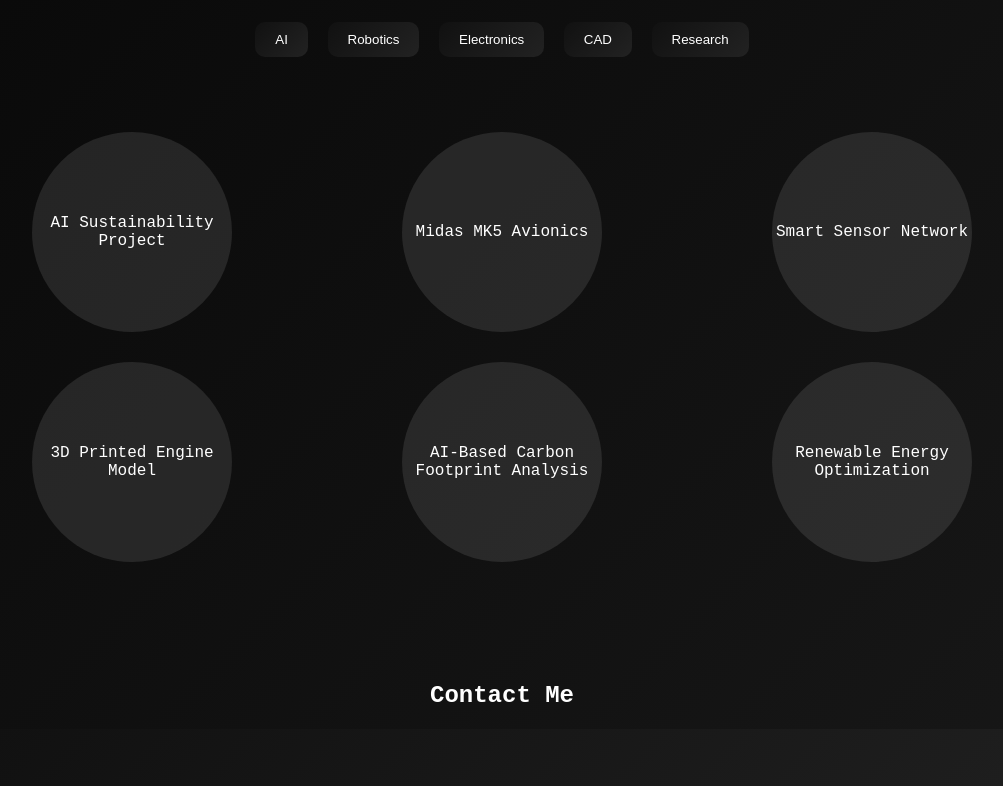
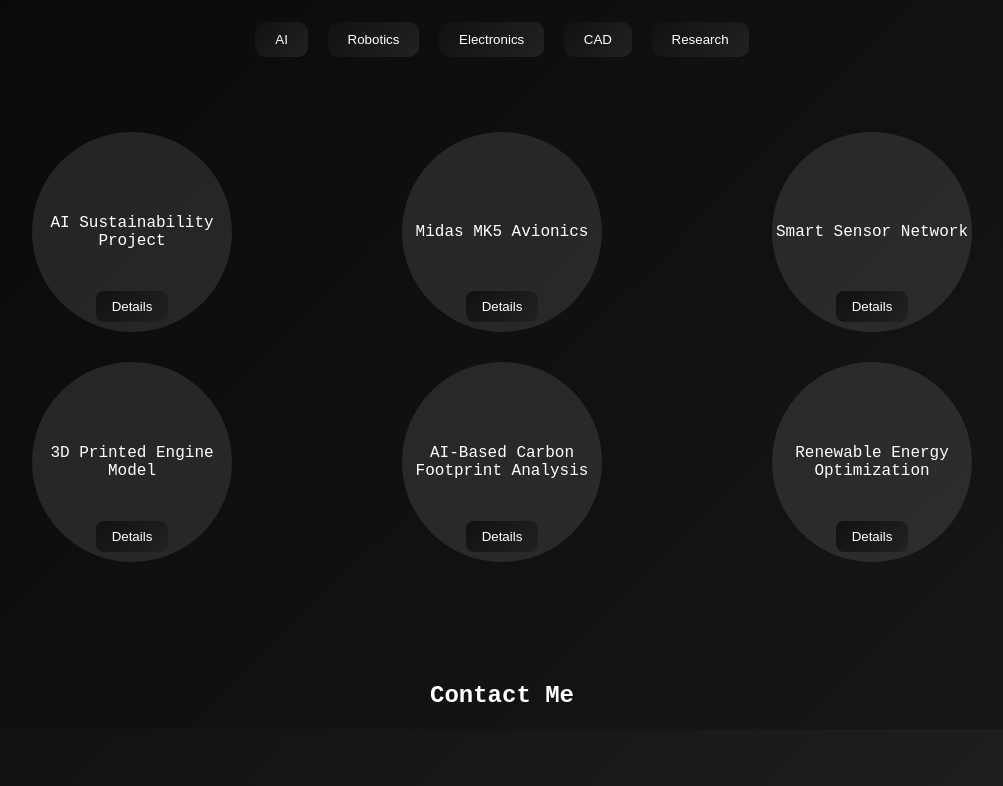
Before and after one commit to GarybuildsRockets/garys-website, a plain HTML site: page index.html in a window 1280 px wide. Shown: the part 1285-2071 px from the top of the page, without its empty margins (138-1141 px from the left). Drawn offline with Linux system fonts and the light colour scheme.

Commit message:
Update index.html

```diff
--- a/index.html
+++ b/index.html
@@ -94,12 +94,30 @@
             <button class="filter" data-category="research">Research</button>
         </div>
         <div class="projects-container">
-            <div class="project-card ai">AI Sustainability Project</div>
-            <div class="project-card robotics">Midas MK5 Avionics</div>
-            <div class="project-card electronics">Smart Sensor Network</div>
-            <div class="project-card cad">3D Printed Engine Model</div>
-            <div class="project-card research">AI-Based Carbon Footprint Analysis</div>
-            <div class="project-card sustainability">Renewable Energy Optimization</div>
+            <div class="project-card ai" data-project="ai-project">
+                AI Sustainability Project
+                <button class="details-btn">Details</button>
+            </div>
+            <div class="project-card robotics" data-project="robotics-project">
+                Midas MK5 Avionics
+                <button class="details-btn">Details</button>
+            </div>
+            <div class="project-card electronics" data-project="sensor-network">
+                Smart Sensor Network
+                <button class="details-btn">Details</button>
+            </div>
+            <div class="project-card cad" data-project="engine-model">
+                3D Printed Engine Model
+                <button class="details-btn">Details</button>
+            </div>
+            <div class="project-card research" data-project="carbon-analysis">
+                AI-Based Carbon Footprint Analysis
+                <button class="details-btn">Details</button>
+            </div>
+            <div class="project-card sustainability" data-project="renewable-energy">
+                Renewable Energy Optimization
+                <button class="details-btn">Details</button>
+            </div>
         </div>
     </section>
 
```
